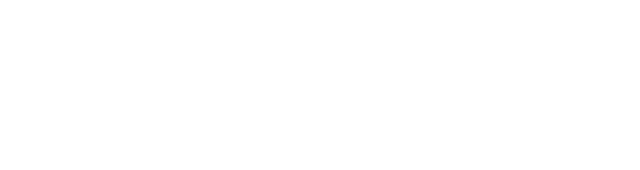
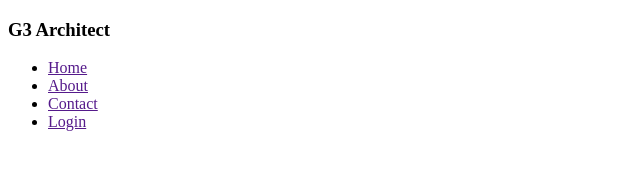
Before and after one commit to Arafath999/aqsa, a plain HTML site: page index.html in a window 1280 px wide. Shown: the whole page, without its empty margins (0-640 px from the left). Drawn offline with Linux system fonts and the light colour scheme.

Commit message:
set up google font and work sans

```diff
--- a/index.html
+++ b/index.html
@@ -3,9 +3,27 @@
 <head>
     <meta charset="UTF-8">
     <meta name="viewport" content="width=device-width, initial-scale=1.0">
-    <title>aqsa</title>
+    <title>G3 jhonklar vai </title>
+    <link rel="stylesheet" rel="style.css">
 </head>
 <body>
+    <header>
+        <nav>
+             <h3> G3 Architect</h3>
+             <ul>
+                <li><a href="">Home</a></li>
+                <li><a href="">About</a></li>
+                <li><a href="">Contact</a></li>
+                <li><a href="">Login</a></li>
+             </ul>
+        </nav>
+    </header>
+    <main>
+
+    </main>
+    <footer>
+
+    </footer>
 
 </body>
 </html>
--- /dev/null
+++ b/style.css
@@ -0,0 +1,7 @@
+/* work sans font */
+@import url('https://fonts.googleapis.com/css2?family=Open+Sans:ital,wght@1,500&family=Work+Sans:wght@400;500;600;700;800&display=swap');
+
+* {
+    /* font-family: 'Open Sans', sans-serif; */
+    font-family: 'Work Sans', sans-serif;
+}
```
